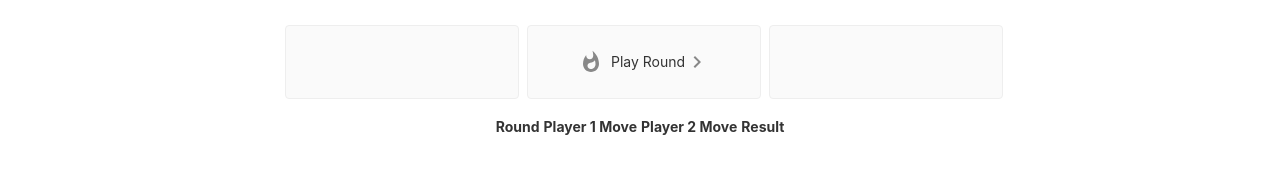
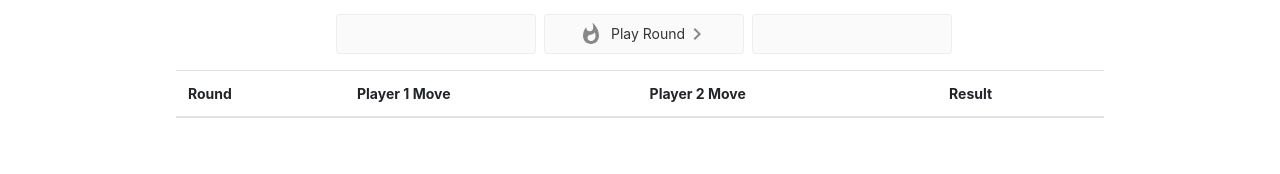
Before and after one commit to fpfarinhaki/rock-paper-scissors-ui, an Angular app: page / in a window 1280 px wide. Shown: the part 244-418 px from the top of the page. Built offline with nearby package versions, Linux system fonts and the light colour scheme.

Commit message:
Add bootstrap to styles

```diff
--- a/package.json
+++ b/package.json
@@ -19,6 +19,7 @@
     "@angular/platform-browser": "~8.2.7",
     "@angular/platform-browser-dynamic": "~8.2.7",
     "@angular/router": "~8.2.7",
+    "bootstrap": "^4.3.1",
     "rxjs": "~6.4.0",
     "tslib": "^1.10.0",
     "zone.js": "~0.9.1"
--- a/src/app/app.component.html
+++ b/src/app/app.component.html
@@ -321,16 +321,18 @@
         <p>{{lastPlayedRound.playerTwoMove}}</p>
     </div>
 
-    <table>
+    <table class="table">
         <thead>
-          <th>Round</th>
-          <th>Player 1 Move</th>
-          <th>Player 2 Move</th>
-          <th>Result</th>
+          <tr>
+            <th scope="col">Round</th>
+            <th scope="col">Player 1 Move</th>
+            <th scope="col">Player 2 Move</th>
+            <th scope="col">Result</th>
+          </tr>
         </thead>
         <tbody>
           <tr *ngFor="let round of gameSession.roundsPlayed; let i = index">
-            <td>{{i + 1}}</td>
+            <th scope="row">{{i + 1}}</th>
             <td>{{round.playerOneMove}}</td>
             <td>{{round.playerTwoMove}}</td>
             <td>{{round.roundResult}}</td>
--- a/src/styles.sass
+++ b/src/styles.sass
@@ -1 +1 @@
-/* You can add global styles to this file, and also import other style files */
+@import '~bootstrap/dist/css/bootstrap.min.css'
```
Also changed, not shown: 1 other file (tests, documents, lock files or other folders).
